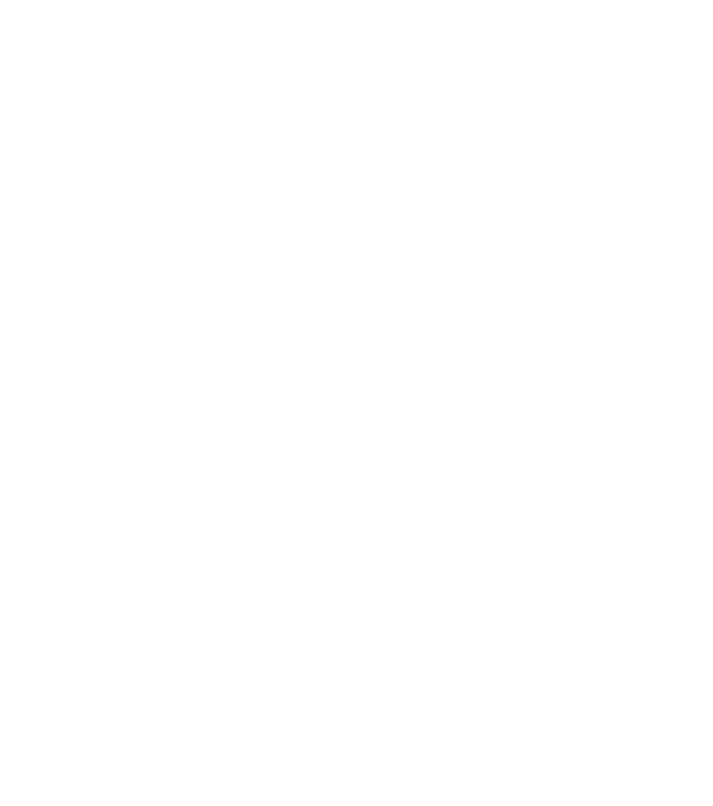
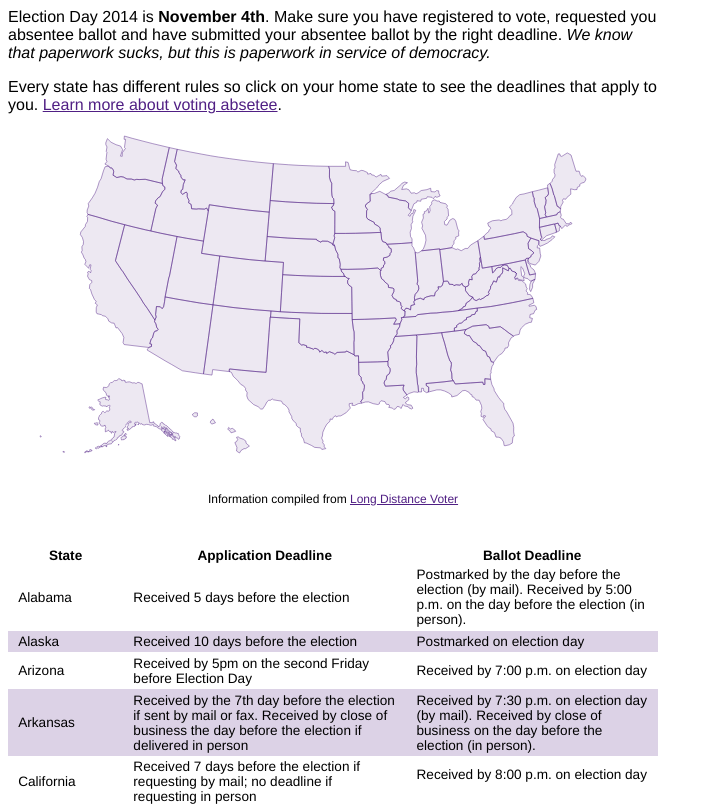
Before and after one commit to northbynorthwestern/absentee-ballot-deadlines, a plain HTML site: page index.html in a window 1280 px wide. Shown: the top 806 px of the page, without its empty margins (0-713 px from the left). Drawn offline with nearby package versions, Linux system fonts and the light colour scheme.

Commit message:
Fix index.html to be child.html

```diff
--- a/index.html
+++ b/index.html
@@ -11,11 +11,12 @@
     <script type="text/javascript" src="lib/pym.js"></script>
     <script src="lib/smooth-scroll.js"></script>
     <script>
-        var pymParent = new pym.Parent('post', 'index.html', {});
+        var pymParent = new pym.Parent('post', 'child.html', {});
 
         smoothScroll.init();
 
         onClick = function(id) {
+            console.log(id);
             smoothScroll.animateScroll(null, id);
         };
 
```
